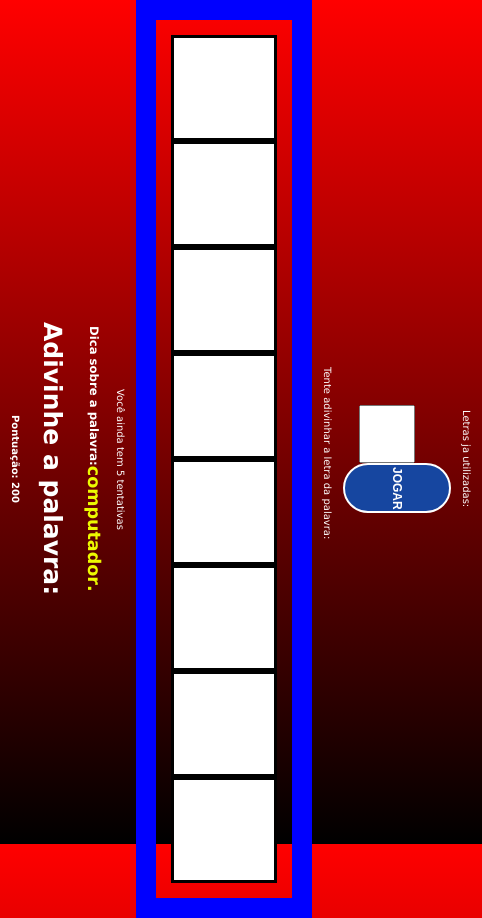
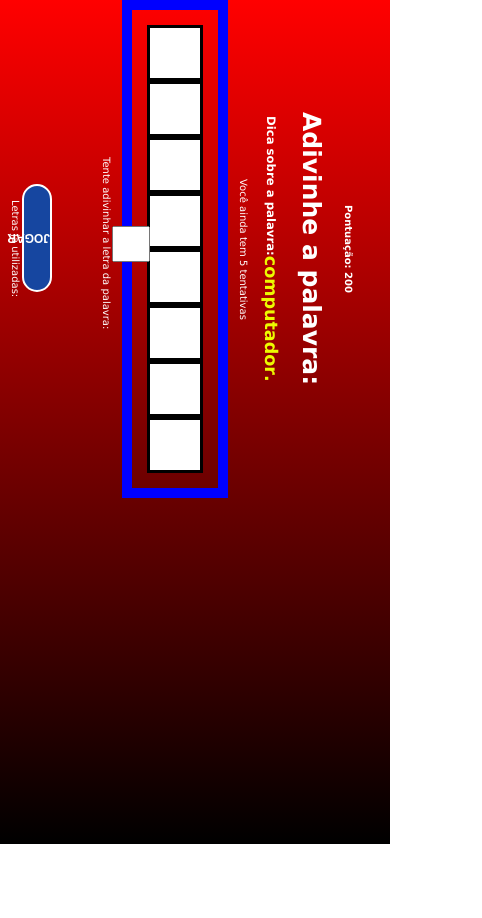
Before and after one commit to brunomarques97/Secret-Word, a React (Create React App) app: page / in a window 390 px wide. Shown: the whole page, 482 px wide, since content can reach past the window. After the commit the page ends 844 px from the top, so only its background shows below. Built offline with nearby package versions, Linux system fonts and the light colour scheme.

Commit message:
Modo mobile

```diff
--- a/src/App.css
+++ b/src/App.css
@@ -6,7 +6,7 @@
 }
 @media (max-width: 480px) {
     .App{
-        writing-mode: vertical-lr;
+        writing-mode: vertical-rl;
         font-size: 10px;
     }
 }
--- a/src/componentes/Jogo.css
+++ b/src/componentes/Jogo.css
@@ -39,3 +39,19 @@
     text-align: center;
     margin-right: 1em;
 }
+@media (max-width: 480px) {
+    .letra,.quadrobranco{
+        font-size: 35px;
+        height: 50px;
+        width: 50px;
+    }
+    .boxLetra input{
+        height: 30px;
+        width: 30px;
+        transform: rotate(90deg);
+        margin: -1em -7em -2em 0em;
+    }
+    .conteiner{
+        border: 10px solid blue;
+    }
+}
--- a/src/index.css
+++ b/src/index.css
@@ -6,6 +6,7 @@ body{
     margin: 0;
     padding: 0;
     background: linear-gradient(180deg, red 0%,black 100%);
+    background-repeat: no-repeat;
     color: white;
 }
 button{
@@ -24,3 +25,10 @@ button{
 button:hover{
     background-color: #0923AF;
 }
+@media (max-width: 480px) {
+    button{
+        height: 30px;
+        transform: rotate(90deg);
+        margin-left: -4em;
+    }
+}
```
